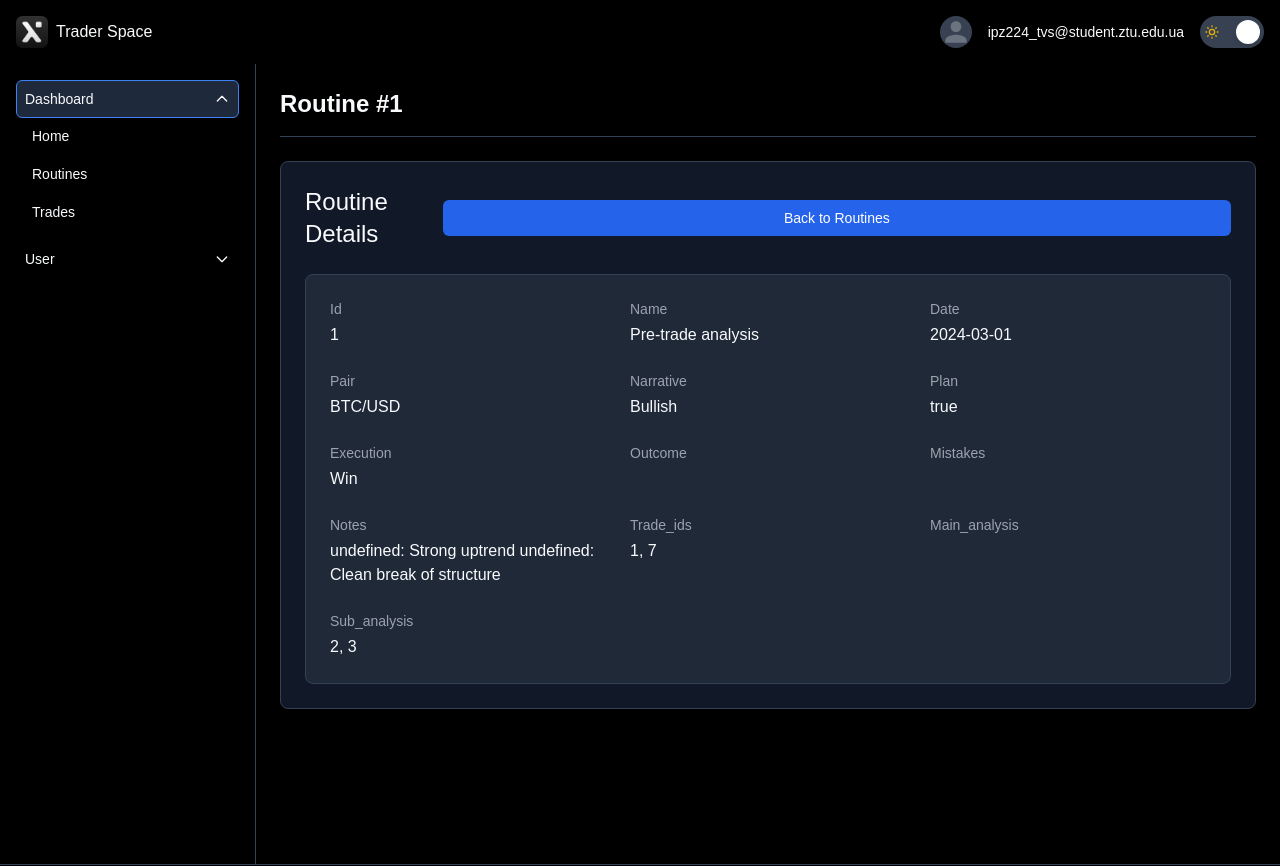
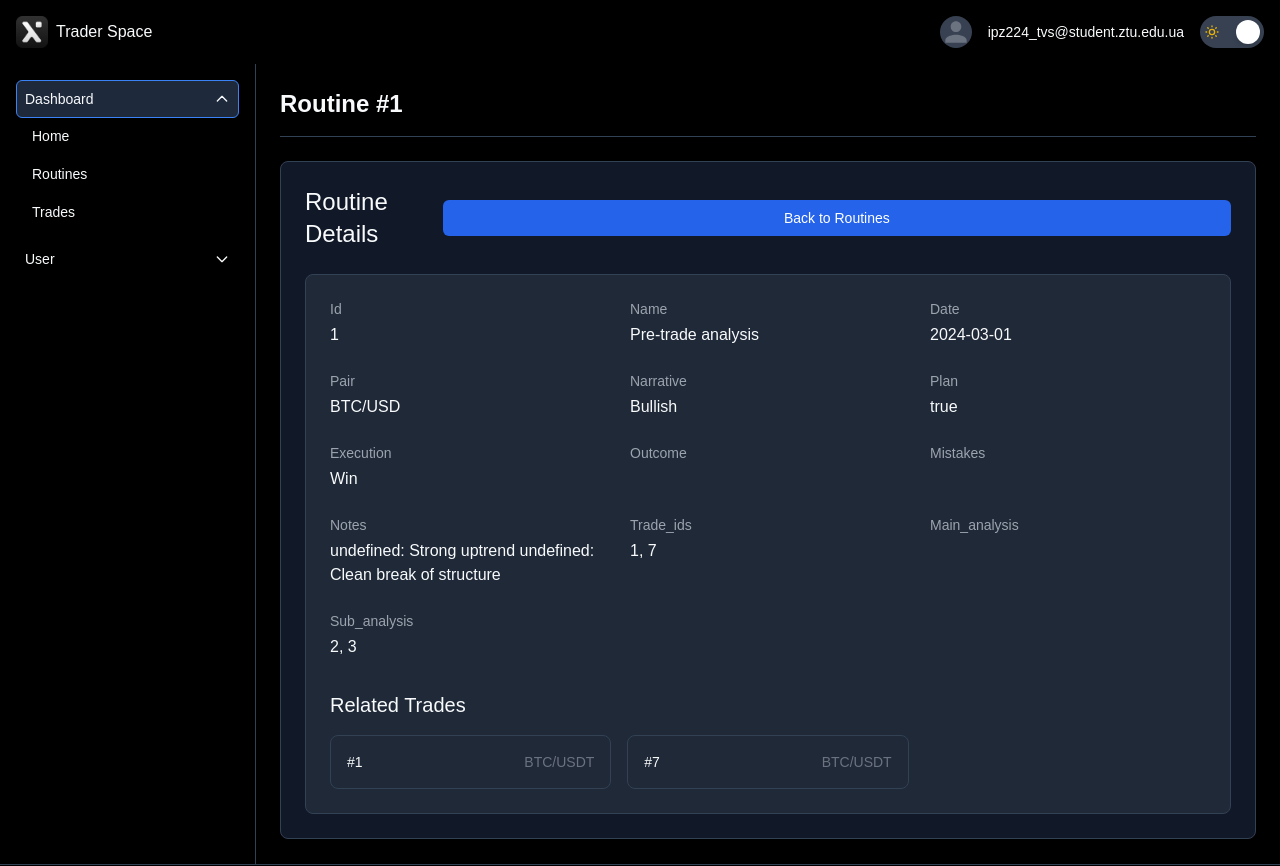
Before and after one commit to Whytalik/trader-space, a Vue app: page /routines/1 in a window 1280 px wide. Shown: the top 866 px of the page. Built offline with nearby package versions, Linux system fonts and the light colour scheme.

Commit message:
feat: added related trades display in RoutineDetails.vue
- Implemented functionality to show related trades within the RoutineDetails component
- Integrated data linking between routines and trades for dynamic rendering
- Enhanced UI to provide a seamless experience for exploring associated trades

```diff
--- a/src/components/routines/RoutineDetails.vue
+++ b/src/components/routines/RoutineDetails.vue
@@ -13,6 +13,20 @@
                     </div>
                 </div>
             </div>
+            <div class="related-trades" v-if="relatedTrades.length">
+                <h3 class="section-title">Related Trades</h3>
+                <div class="trades-grid">
+                    <div v-for="trade in relatedTrades"
+                         :key="trade.id"
+                         class="trade-card"
+                         @click="$router.push(`/trades/${trade.id}`)">
+                        <div class="trade-card-content">
+                            <span class="trade-id">#{{ trade.id }}</span>
+                            <span class="trade-pair">{{ trade.pair }}</span>
+                        </div>
+                    </div>
+                </div>
+            </div>
         </div>
         <div v-else class="routine-not-found">
             Routine not found
@@ -22,19 +36,26 @@
 
 <script>
 import { routines } from "../../data/routine";
+import { useTradesStore } from "../../stores/trades";
 
 export default {
     name: "RoutineDetails",
     data() {
         return {
-            routine: null
+            routine: null,
+            relatedTrades: []
         }
     },
     created() {
         const routineId = parseInt(this.$route.params.id);
         this.routine = routines.find(r => r.id === routineId);
 
-        if (!this.routine) {
+        if (this.routine) {
+            const tradesStore = useTradesStore();
+            this.relatedTrades = tradesStore.trades.filter(
+                trade => this.routine.trade_ids.includes(trade.id)
+            );
+        } else {
             console.error(`Routine with id ${routineId} not found`);
         }
     },
@@ -92,4 +113,29 @@ export default {
 .routine-not-found {
     @apply text-center py-12 text-gray-500;
 }
+
+.section-title {
+    @apply text-xl font-medium mt-8 mb-4;
+}
+
+.trades-grid {
+    @apply grid grid-cols-1 sm:grid-cols-2 lg:grid-cols-3 gap-4;
+}
+
+.trade-card {
+    @apply bg-white dark:bg-gray-800 p-4 rounded-lg border border-input-border
+           cursor-pointer hover:border-input-focus transition-all duration-200;
+}
+
+.trade-card-content {
+    @apply flex justify-between items-center;
+}
+
+.trade-id {
+    @apply text-sm font-medium;
+}
+
+.trade-pair {
+    @apply text-sm text-gray-500;
+}
 </style>
```
